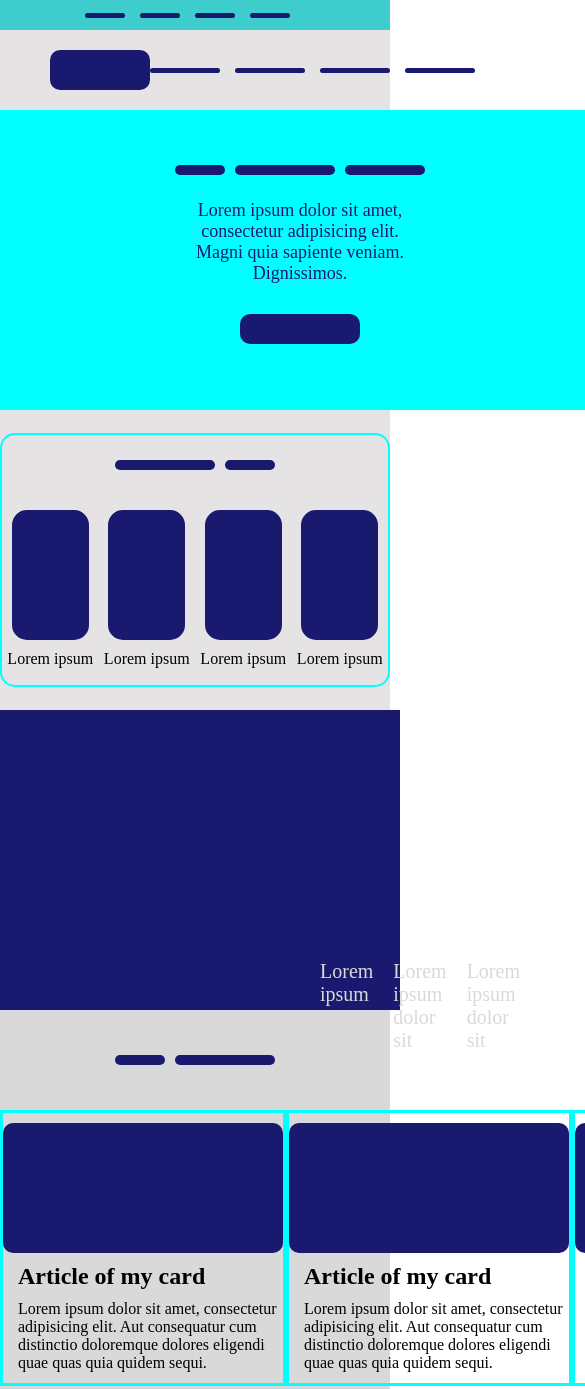
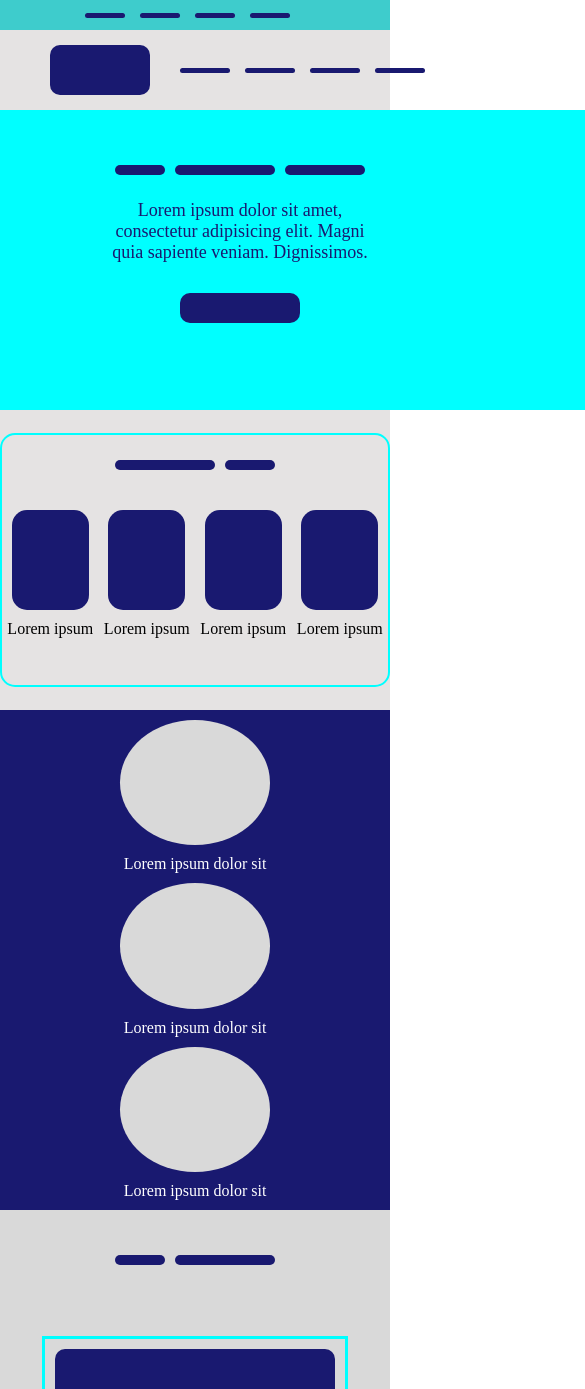
Before and after one commit to StasiukMarian/home-work1, a plain HTML site: page cw2/index.html in a window 390 px wide. Shown: the top 1389 px of the page, 585 px wide, since content can reach past the window. Drawn offline with Linux system fonts and the light colour scheme.

Commit message:
added media for adaptive content

```diff
--- a/cw2/index.html
+++ b/cw2/index.html
@@ -2,8 +2,11 @@
 <html lang="en">
 <head>
     <meta charset="UTF-8">
+    <meta name="viewport"
+          content="width=device-width, user-scalable=no, initial-scale=1.0, maximum-scale=1.0, minimum-scale=1.0">
     <title>Title</title>
     <link rel="stylesheet" href="style.css">
+    <link rel="stylesheet" href="media.css">
 </head>
 <body>
 <div class="top">
@@ -66,8 +69,11 @@
     <div class="main__content">
         <div class="wrap__circles">
             <div class="circle"></div>
+            <figcaption >Lorem ipsum dolor sit</figcaption>
             <div class="circle"></div>
+            <figcaption >Lorem ipsum dolor sit</figcaption>
             <div class="circle"></div>
+            <figcaption >Lorem ipsum dolor sit</figcaption>
         </div>
         <div class="main__description">
             <p>Lorem ipsum dolor sit</p>
@@ -192,4 +198,3 @@
     </nav>
 </div>
 </body>
-</html>
--- /dev/null
+++ b/cw2/media.css
@@ -0,0 +1,70 @@
+/*for 480px*/
+@media screen and (max-width: 480px){
+    .right__elements{
+        width: 50px;
+    }
+    .left__element{
+        margin-right: 30px;
+        height: 50px;
+    }
+    .head__content__navigation{
+        margin-right: 120px;
+    }
+    .about_elements{
+        height: 100px;
+    }
+    .paddings_main{
+        padding-right: 0px;
+        padding-left: 0px;
+    }
+    .main__description{
+        display: none;
+    }
+    .wrap__main{
+        display: flex;
+        justify-content: center;
+        align-items: center;
+    }
+    .main__content{
+        min-height: 500px;
+        display: flex;
+        justify-content: center;
+        align-items: center;
+    }
+    .wrap__main{
+        height: 500px;
+    }
+    .wrap__circles{
+        flex-direction: column;
+        row-gap: 10px;
+        height: 480px;
+    }
+    .wrap__circles figcaption{
+        display: inline;
+        color: white;
+        font-size: 16px;
+    }
+    .circle{
+        width: 150px;
+        height: 150px;
+    }
+    .wrapper__card1{
+        height: 900px;
+        flex-direction: column;
+        justify-content: center;
+        align-items: center;
+        row-gap: 10px;
+    }
+    .wrapper__card2{
+        height: 900px;
+        flex-direction: column;
+        justify-content: center;
+        align-items: center;
+        row-gap: 10px;
+    }
+    .wrapper__bottom{
+        height: 700px;
+        display: flex;
+        flex-direction: column;
+    }
+}
--- a/cw2/style.css
+++ b/cw2/style.css
@@ -27,7 +27,7 @@
 }
 .header{
     background-color: #e5e3e3;
-    height: 80px;
+    min-height: 80px;
     display: flex;
     justify-content: space-between;
     align-self: center;
@@ -68,7 +68,7 @@
 }
 .head__content__navigation{
     padding-top: 10px;
-    width: 300px;
+    min-width: 300px;
     height: 200px;
 }
 .wrap_navigation{
@@ -172,6 +172,7 @@
     height: 250px;
     column-gap: 60px;
 }
+
 .circle{
     display: flex;
     justify-content: space-between;
@@ -179,6 +180,9 @@
     height: 150px;
     border-radius: 50%;
     background-color: #d9d9d9;
+}
+.wrap__circles figcaption{
+    display: none;
 }
 .main__description{
     column-gap: 20px;
```
